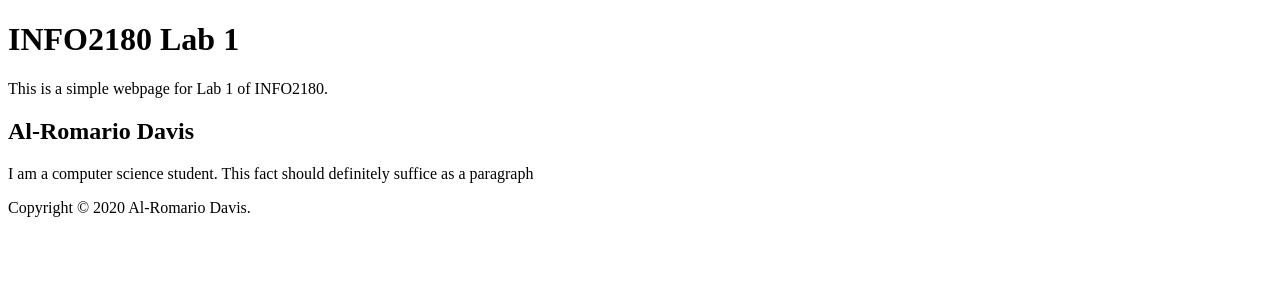
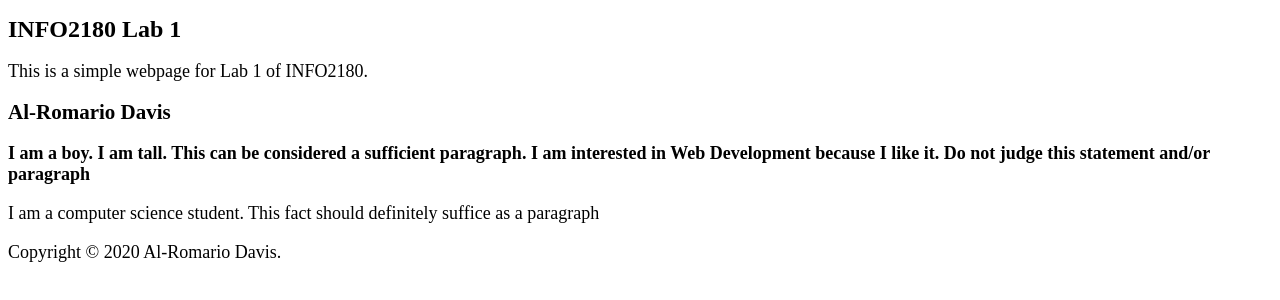
Before and after one commit to AllahDalla/info2180-lab1, a plain HTML site: page index.html in a window 1280 px wide. Drawn offline with Linux system fonts and the light colour scheme.

Commit message:
Updated html with personal paragraph and css file added to edit headings and paragraphs

```diff
--- a/index.html
+++ b/index.html
@@ -5,6 +5,7 @@
     <meta name="viewport" content="width=devicewidth, initial-scale=1.0">
     <meta http-equiv="X-UA-Compatible" content="ie=edge">
     <title>INFO2180 Lab 1</title>
+    <link rel="stylesheet" href="styles.css"/>
 </head>
 <body>
  <header>
@@ -12,7 +13,8 @@
      <p>This is a simple webpage for Lab 1 of INFO2180.</p>
  </header>
  <main>
- <h2>Al-Romario Davis</h2>
+ <h2>Al-Romario Davis <p>I am a boy. I am tall. This can be considered a sufficient paragraph. I am interested in
+  Web Development because I like it. Do not judge this statement and/or paragraph</p></h2>
  <p>I am a computer science student. This fact should definitely suffice as a paragraph</p>
  </main>
  <footer>
--- /dev/null
+++ b/styles.css
@@ -0,0 +1,13 @@
+h1 {
+   font-size:24px;
+   font-color:#38B2AC;
+}
+
+h2 {
+   font-size:21px;
+   font-color:#5A67D8;
+}
+
+p {
+   font-size:18px;
+}
```
